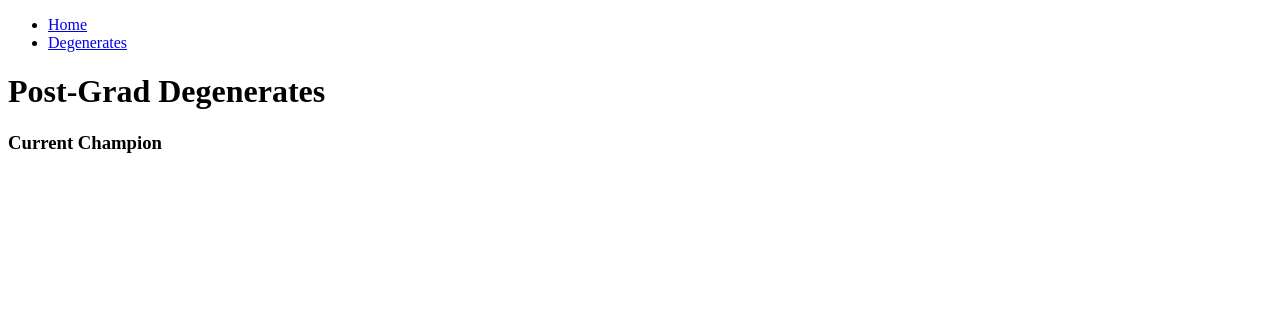
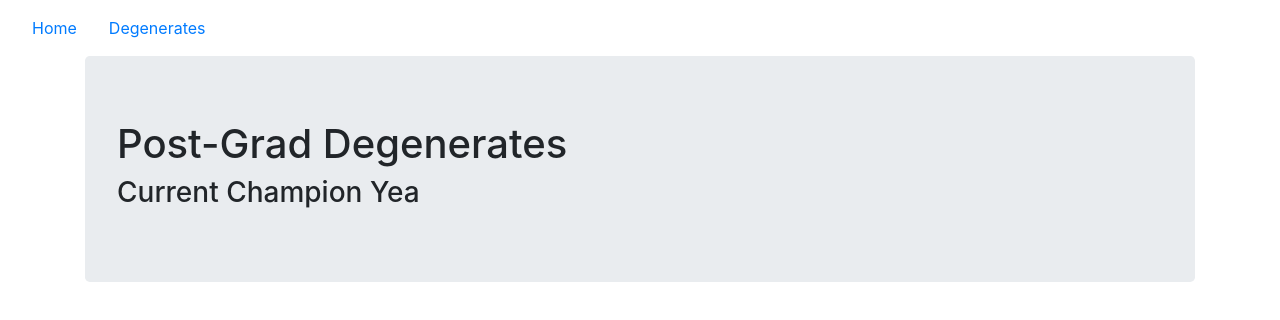
Before and after one commit to kogriffith/ff_league_trophy_case, a React (Create React App) app in the folder client/: page /home in a window 1280 px wide. Shown: the top 320 px of the page. Built offline with nearby package versions, Linux system fonts and the light colour scheme.

Commit message:
add boostrap

```diff
--- a/client/package.json
+++ b/client/package.json
@@ -9,6 +9,7 @@
     "@testing-library/user-event": "^7.1.2",
     "apollo-boost": "^0.4.9",
     "apollo-cache-inmemory": "^1.6.6",
+    "bootstrap": "^4.5.3",
     "graphql": "^15.3.0",
     "react": "^16.13.1",
     "react-apollo": "^3.1.5",
--- a/client/src/components/App.js
+++ b/client/src/components/App.js
@@ -7,13 +7,15 @@ import {BrowserRouter as Router,
         Redirect} from 'react-router-dom'
 import PlayerCard from "./PlayerCard.js"
 import Home from "./Home.js"
-import Navbar from "./Navbar.js"
+import CustomNavbar from "./Navbar.js"
 import PlayersList from "./PlayersList"
+import {Container} from 'reactstrap'
 
 const App = () => {
   return (
     <div className="App">
-        <Navbar></Navbar>
+        <CustomNavbar></CustomNavbar>
+        <Container>
         <Switch>
           <Redirect exact from="/" to= "/home" />
           <Route path = "/home">
@@ -26,6 +28,7 @@ const App = () => {
             <PlayerCard></PlayerCard>
           </Route>
         </Switch>
+        </Container>
     </div>
   );
 }
--- a/client/src/components/Home.js
+++ b/client/src/components/Home.js
@@ -4,15 +4,16 @@ import {Jumbotron,Container, Col, Row} from 'reactstrap'
 const Home = () => {
 
   return(
-    <Container>
+    <div>
       <Row>
-        <Jumbotron>
+        <Col>
+          <Jumbotron>
           <h1>Post-Grad Degenerates</h1>
-          <h3>Current Champion</h3>
+          <h3>Current Champion Yea</h3>
         </Jumbotron>
+        </Col>
       </Row>
-    </Container>
-
+    </div>
   )
 }
 
--- a/client/src/components/Navbar.js
+++ b/client/src/components/Navbar.js
@@ -1,19 +1,20 @@
 import React from 'react'
 import {Link,Route} from 'react-router-dom'
+import {Navbar, Nav, NavItem, NavLink} from 'reactstrap'
 
-const Navbar = () => (
-<div>
-  <section className = "header">
-    <nav className = "header-nav">
-
-      <ul>
-        <li><Link to="/">Home</Link></li>
-        <li><Link to="/players">Degenerates</Link></li>
-
-      </ul>
-    </nav>
-  </section>
-</div>
+const CustomNavbar = () => (
+  <div>
+    <Navbar>
+      <Nav>
+        <NavItem>
+          <NavLink href="/home">Home</NavLink>
+        </NavItem>
+        <NavItem>
+          <NavLink href="/players">Degenerates</NavLink>
+        </NavItem>
+      </Nav>
+    </Navbar>
+  </div>
 );
 
-export default Navbar
+export default CustomNavbar
--- a/client/src/components/PlayersList.js
+++ b/client/src/components/PlayersList.js
@@ -25,7 +25,9 @@ const PlayersList = () => {
       ) : (
         <div>
           <h1>Players</h1>
-          {data.players.map( (player) => <PlayersListCard player = {player}></PlayersListCard>)}
+          <div>
+            {data.players.map( (player) => <PlayersListCard player = {player}></PlayersListCard>)}
+          </div>
         </div>
       )
        }
--- a/client/src/components/PlayersListCard.js
+++ b/client/src/components/PlayersListCard.js
@@ -1,17 +1,19 @@
 import React from 'react'
 import {Link, Switch, Route, useRouteMatch} from 'react-router-dom'
-import {Container, Row, Col, Spinner} from 'reactstrap'
+import {Card, CardText, CardBody} from 'reactstrap'
 import PlayerCard from './PlayerCard'
 
 const PlayersListCard = ({player}) => {
   const {path, url} = useRouteMatch();
   return(
     <div>
-     <ul>
-       <li>{player.name}</li>
-       <li><Link to= {`${url}/${player.id}`}>link to player</Link></li>
-     </ul>
-
+      <Card>
+        <CardBody>
+          <CardText>
+            <h2><Link to= {`${url}/${player.id}`}>{player.name}</Link></h2>
+          </CardText>
+        </CardBody>
+      </Card>
     </div>
   )
 }
--- a/client/src/index.js
+++ b/client/src/index.js
@@ -5,6 +5,7 @@ import App from './components/App';
 import { ApolloClient, ApolloProvider } from '@apollo/client';
 import { createHttpLink } from 'apollo-link-http';
 import {InMemoryCache} from 'apollo-cache-inmemory'
+import 'bootstrap/dist/css/bootstrap.min.css'
 
 import * as serviceWorker from './serviceWorker';
 
```
Also changed, not shown: client/src/styles/index.css (+54 -0 lines), 1 other file (tests, documents, lock files or other folders).
